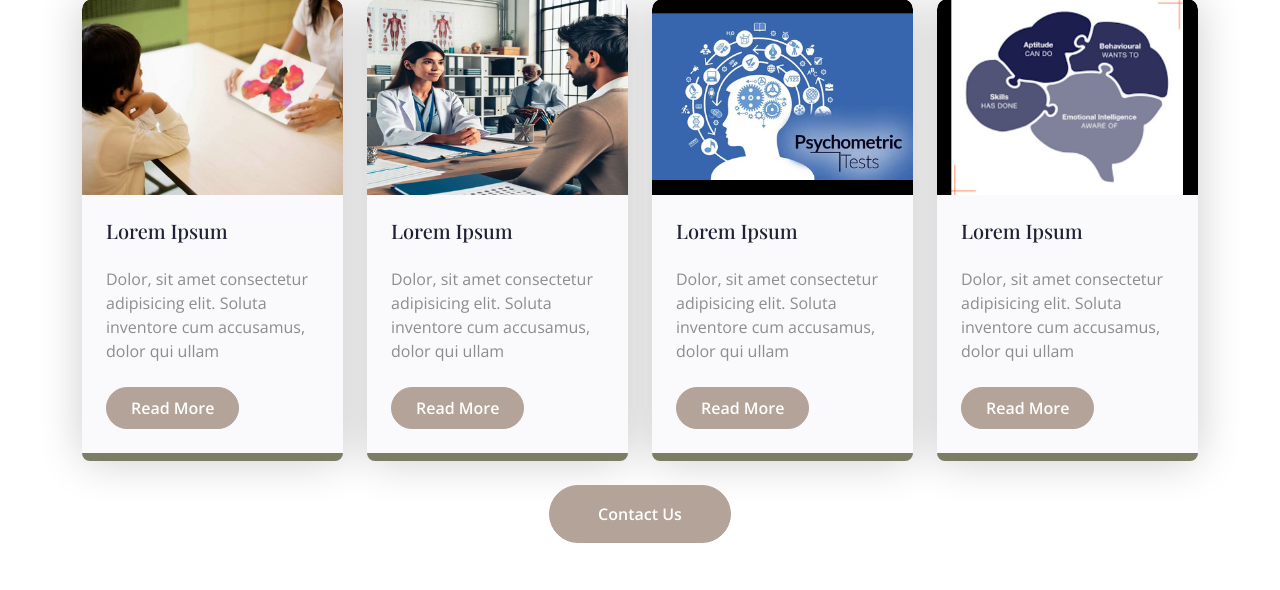
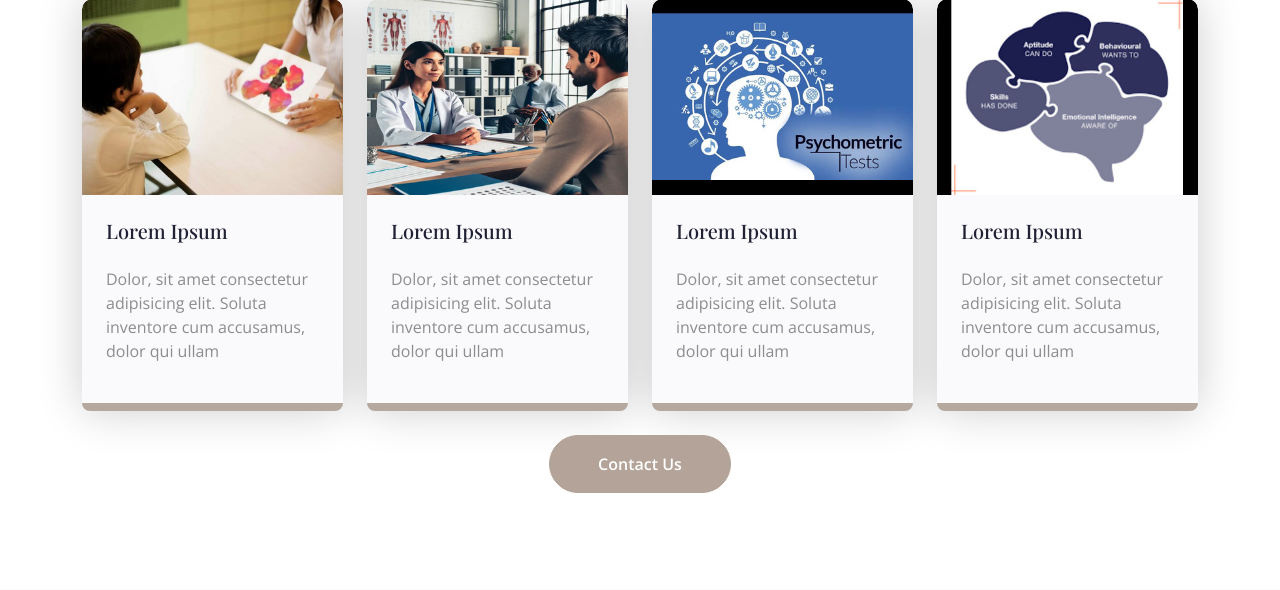
Before and after one commit to Pediah/gmgamoo, a PHP site: page / in a window 1280 px wide. Shown: the part 1332-1922 px from the top of the page. Run offline with PHP 8.4, Linux system fonts and the light colour scheme; some libraries are stand-ins or nearby versions.

Commit message:
color update

```diff
--- a/css/style.css
+++ b/css/style.css
@@ -504,13 +504,13 @@
     left: 0;
     border-bottom-left-radius: 10px;
     border-bottom-right-radius: 10px;
-    background: rgb(123,125,101);
+    background: rgba(181,168,158,255);
     transition: 0.5s;
     z-index: 3;
 }
 
 .service .service-item:hover .service-content::before {
-    background: rgb(123,125,101);
+    background: rgba(181,168,158,255);
     height: 100%;
 }
 
--- a/index.html
+++ b/index.html
@@ -160,7 +160,7 @@
                                 <div class="service-content-inner">
                                     <h5 class="mb-4">Lorem Ipsum </h5>
                                     <p class="mb-4">Dolor, sit amet consectetur adipisicing elit. Soluta inventore cum accusamus, dolor qui ullam</p>
-                                    <a href="#" class="btn btn-primary rounded-pill text-white py-2 px-4 mb-2">Read More</a>
+
                                 </div>
                             </div>
                         </div>
@@ -174,7 +174,7 @@
                                 <div class="service-content-inner">
                                     <h5 class="mb-4">Lorem Ipsum </h5>
                                     <p class="mb-4">Dolor, sit amet consectetur adipisicing elit. Soluta inventore cum accusamus, dolor qui ullam</p>
-                                    <a href="#" class="btn btn-primary rounded-pill text-white py-2 px-4 mb-2">Read More</a>
+
                                 </div>
                             </div>
                         </div>
@@ -188,7 +188,7 @@
                                 <div class="service-content-inner">
                                     <h5 class="mb-4">Lorem Ipsum </h5>
                                     <p class="mb-4">Dolor, sit amet consectetur adipisicing elit. Soluta inventore cum accusamus, dolor qui ullam</p>
-                                    <a href="#" class="btn btn-primary rounded-pill text-white py-2 px-4 mb-2">Read More</a>
+
                                 </div>
                             </div>
                         </div>
@@ -202,7 +202,7 @@
                                 <div class="service-content-inner">
                                     <h5 class="mb-4">Lorem Ipsum </h5>
                                     <p class="mb-4">Dolor, sit amet consectetur adipisicing elit. Soluta inventore cum accusamus, dolor qui ullam</p>
-                                    <a href="#" class="btn btn-primary rounded-pill text-white py-2 px-4 mb-2">Read More</a>
+
                                 </div>
                             </div>
                         </div>
@@ -216,7 +216,7 @@
                                 <div class="service-content-inner">
                                     <h5 class="mb-4">Lorem Ipsum </h5>
                                     <p class="mb-4">Dolor, sit amet consectetur adipisicing elit. Soluta inventore cum accusamus, dolor qui ullam</p>
-                                    <a href="#" class="btn btn-primary rounded-pill text-white py-2 px-4 mb-2">Read More</a>
+
                                 </div>
                             </div>
                         </div>
@@ -230,7 +230,7 @@
                                 <div class="service-content-inner">
                                     <h5 class="mb-4">Lorem Ipsum </h5>
                                     <p class="mb-4">Dolor, sit amet consectetur adipisicing elit. Soluta inventore cum accusamus, dolor qui ullam</p>
-                                    <a href="#" class="btn btn-primary rounded-pill text-white py-2 px-4 mb-2">Read More</a>
+
                                 </div>
                             </div>
                         </div>
@@ -244,7 +244,7 @@
                                 <div class="service-content-inner">
                                     <h5 class="mb-4">Lorem Ipsum </h5>
                                     <p class="mb-4">Dolor, sit amet consectetur adipisicing elit. Soluta inventore cum accusamus, dolor qui ullam</p>
-                                    <a href="#" class="btn btn-primary rounded-pill text-white py-2 px-4 mb-2">Read More</a>
+
                                 </div>
                             </div>
                         </div>
@@ -258,7 +258,7 @@
                                 <div class="service-content-inner">
                                     <h5 class="mb-4">Lorem Ipsum </h5>
                                     <p class="mb-4">Dolor, sit amet consectetur adipisicing elit. Soluta inventore cum accusamus, dolor qui ullam</p>
-                                    <a href="#" class="btn btn-primary rounded-pill text-white py-2 px-4 mb-2">Read More</a>
+
                                 </div>
                             </div>
                         </div>
```
